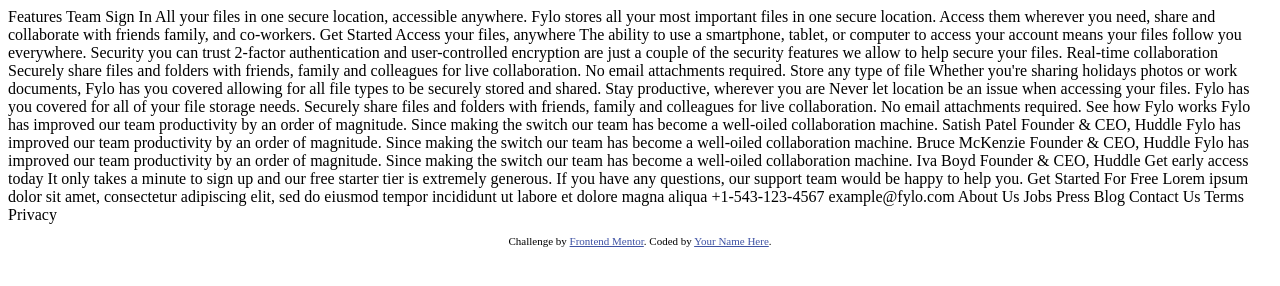
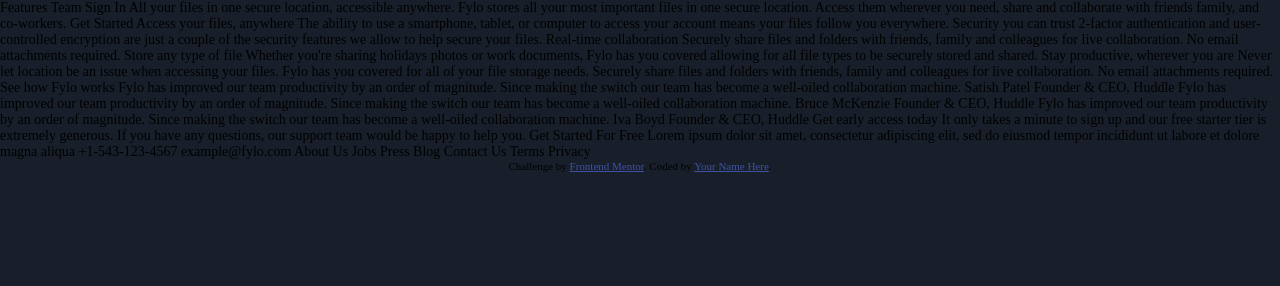
Before and after one commit to Orekihotarou-k/FEM-JS-Fylo-dark-theme-landing-page, a plain HTML site: page index.html in a window 1280 px wide. Drawn offline with Linux system fonts and the light colour scheme.

Commit message:
file upload

```diff
--- a/index.html
+++ b/index.html
@@ -5,6 +5,7 @@
   <meta name="viewport" content="width=device-width, initial-scale=1.0"> <!-- displays site properly based on user's device -->
 
   <link rel="icon" type="image/png" sizes="32x32" href="./images/favicon-32x32.png">
+  <link rel="stylesheet" href="style.css">
 
   <title>Frontend Mentor | Fylo landing page with dark theme and features grid</title>
 
@@ -102,5 +103,7 @@
       Coded by <a href="#">Your Name Here</a>.
     </p>
   </footer>
+
+  <script src="app.js"></script>
 </body>
 </html>
--- /dev/null
+++ b/style.css
@@ -0,0 +1,34 @@
+* {
+    margin: 0;
+    padding: 0;
+    box-sizing: border-box;
+}
+
+:root {
+
+    /* primary colors */
+    --clr-primary-dark-blue-intro-email-bg: hsl(217, 28%, 15%);
+    --clr-primary-dark-blue-main-bg: hsl(218, 28%, 13%);
+    --clr-primary-dark-blue-footer-bg: hsl(216, 53%, 9%);
+    --clr-primary-dark-blue-testimonials: hsl(219, 30%, 18%);
+
+    /* accent colors */
+    --clr-accent-cyan-cta-gradient: hsl(176, 68%, 64%);
+    --clr-accent-blue-cta-gradient: hsl(198, 60%, 50%);
+    --clr-accent-light-red-error: hsl(0, 100%, 63%);
+
+    /* neutral colors */
+    --clr-White: hsl(0, 0%, 100%);
+
+    /* fonts */
+    --font-heading-nav-cta-400-700: 'Raleway', sans-serif;
+    --font-body-400-700: 'Open Sans', sans-serif;
+
+}
+
+body {
+    min-width: 100%;
+    max-width: 1440px;
+    font-size: 14px;
+    background-color: var(--clr-primary-dark-blue-main-bg);
+}
```
Also changed, not shown: app.js (added).
